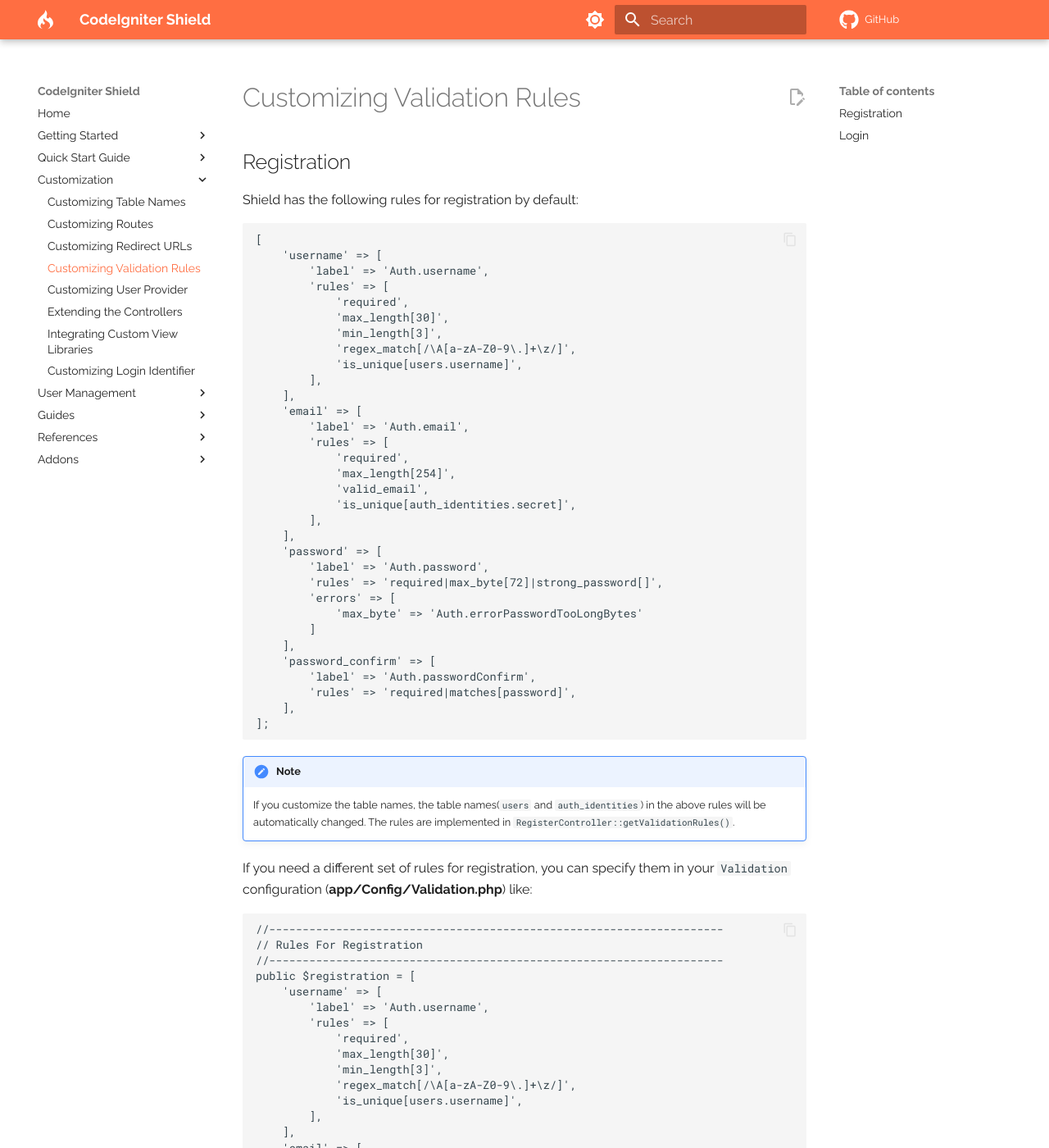
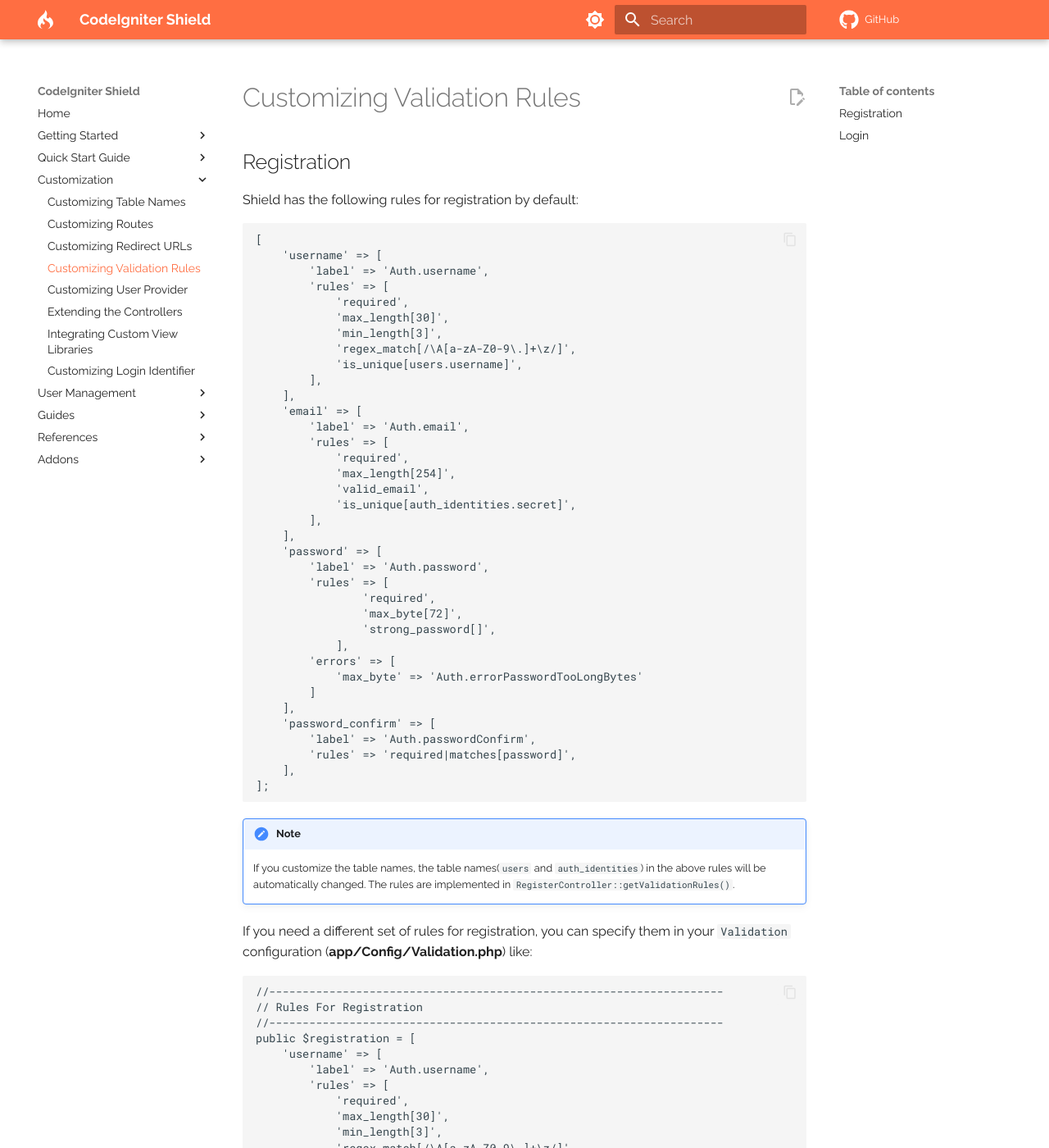
Before and after one commit to codeigniter4/shield, an MkDocs documentation site: the page built from docs/customization/validation_rules.md, in a window 1280 px wide and 1400 px high. Shown: the whole window at 82% size. Built offline with MkDocs 1.6.1 and Material for MkDocs 9.7.7, drawn with Linux system fonts in a browser that asks for light colours; comment, search, counter and statistics services are not loaded; a style sheet for code colours, icons or effects is not loaded; some of the changed text lies outside the part shown.

```diff
--- a/docs/customization/validation_rules.md
+++ b/docs/customization/validation_rules.md
@@ -27,7 +27,11 @@ Shield has the following rules for registration by default:
     ],
     'password' => [
         'label' => 'Auth.password',
-        'rules' => 'required|max_byte[72]|strong_password[]',
+        'rules' => [
+                'required',
+                'max_byte[72]',
+                'strong_password[]',
+            ],
         'errors' => [
             'max_byte' => 'Auth.errorPasswordTooLongBytes'
         ]
@@ -98,8 +102,13 @@ Similar to the process for validation rules in the **Registration** section, you
 //--------------------------------------------------------------------
 public $login = [
     // 'username' => [
-    //     'label' =>  'Auth.username',
-    //     'rules' => 'required|max_length[30]|min_length[3]|regex_match[/\A[a-zA-Z0-9\.]+\z/]',
+    //     'label' => 'Auth.username',
+    //     'rules' => [
+    //         'required',
+    //         'max_length[30]',
+    //         'min_length[3]',
+    //         'regex_match[/\A[a-zA-Z0-9\.]+\z/]',
+    //     ],
     // ],
     'email' => [
         'label' => 'Auth.email',
@@ -111,7 +120,10 @@ public $login = [
     ],
     'password' => [
         'label' => 'Auth.password',
-        'rules' => 'required|max_byte[72]',
+            'rules' => [
+                'required',
+                'max_byte[72]',
+            ],
         'errors' => [
             'max_byte' => 'Auth.errorPasswordTooLongBytes',
         ]
```
